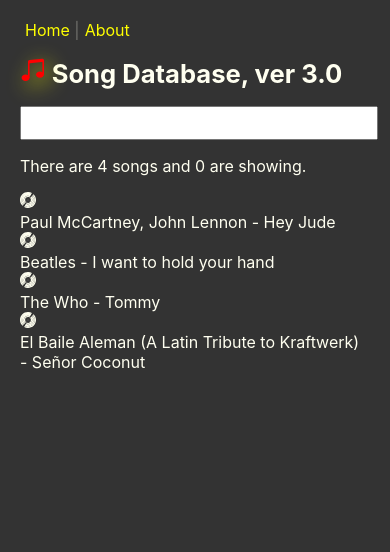
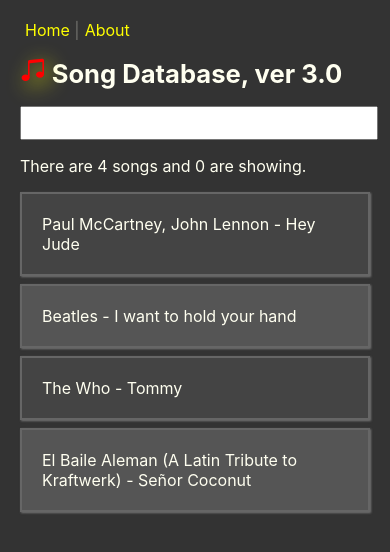
Before and after one commit to FbW-D01/songdatabase, a React (Create React App) app: page / in a window 390 px wide. Shown: the top 552 px of the page. Built offline with nearby package versions, Linux system fonts and the light colour scheme.

Commit message:
finish design

```diff
--- a/src/App.css
+++ b/src/App.css
@@ -56,6 +56,19 @@
 		width: 100%;
 		font-size: 1.5em;
 	}
+	.iconRecord {
+		display: none;
+	}
+	div.wrapper {
+		padding: 20px;
+		border: 2px solid #666;
+		margin: 0 0 8px 0;
+		background-color: #555;
+		box-shadow: 1px 1px 2px #777;
+	}
+	div.wrapper:nth-child(odd) {
+		background-color: #444;
+	}
 }
 
 /* computer/table view */
```
